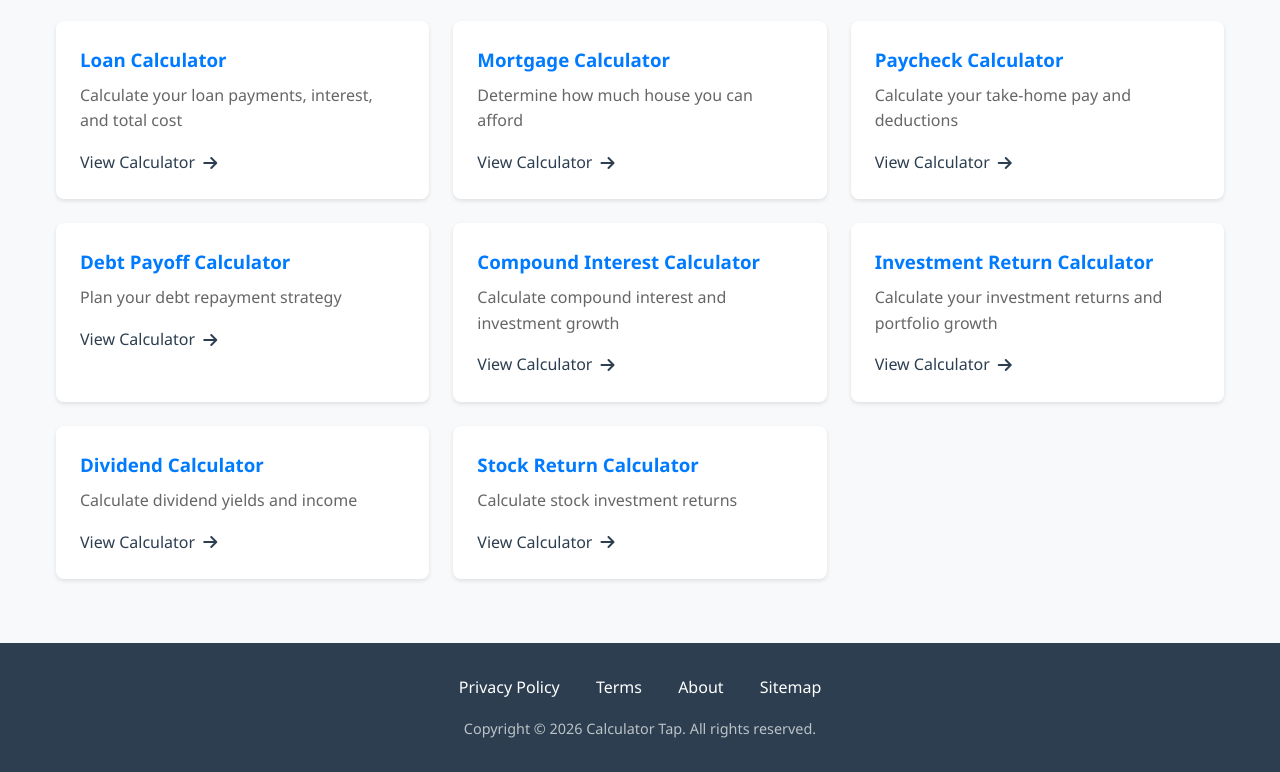
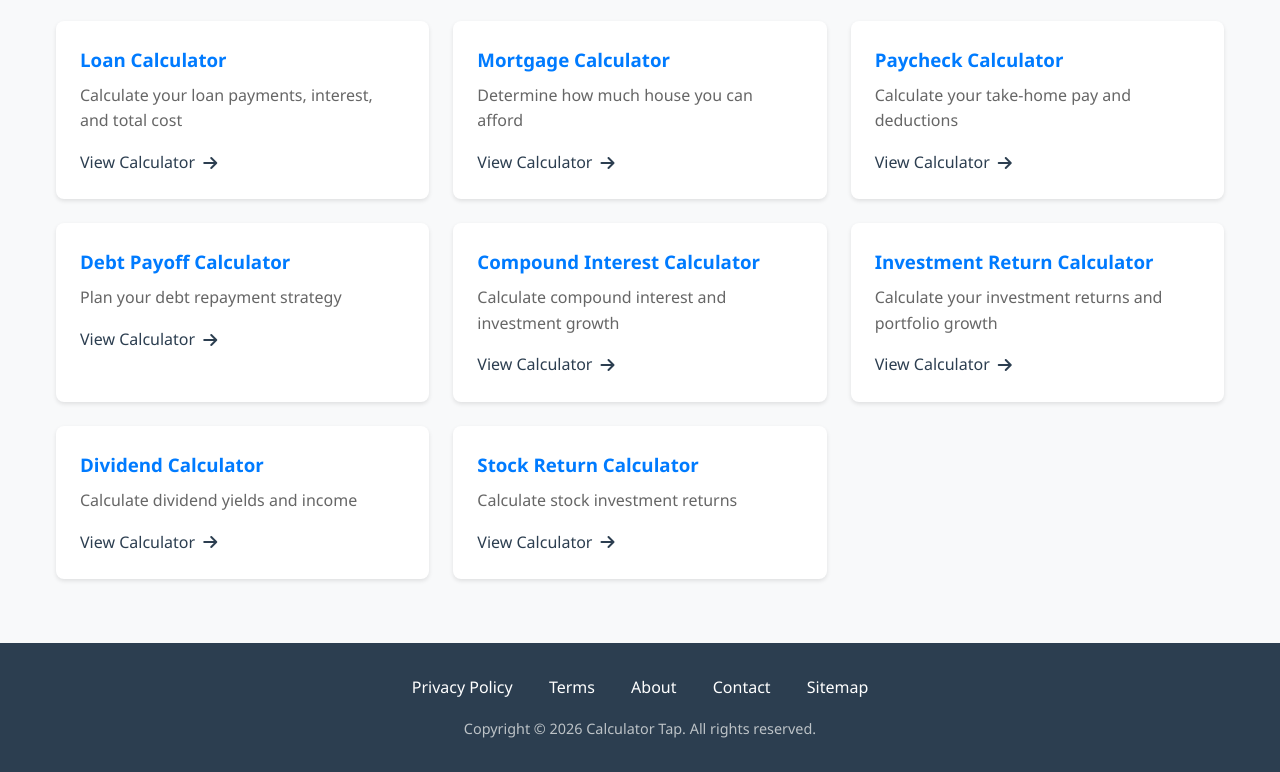
Before and after one commit to Ella013/calculator-tap, a website: page sitemap.html in a window 1280 px wide. Shown: the part 135-907 px from the top of the page. Drawn offline with Linux system fonts and the light colour scheme.

Commit message:
Fix inconsistent footer links — all pages now show full nav
- sitemap.html: was missing Contact link
- loan, mortgage, paycheck calculators: were missing Sitemap link
- All pages now consistently show: Privacy Policy | Terms | About | Contact | Sitemap

Co-Authored-By: Claude Sonnet 4.6 <noreply@anthropic.com>

```diff
--- a/sitemap.html
+++ b/sitemap.html
@@ -152,7 +152,8 @@
                 <a href="privacy-policy.html">Privacy Policy</a>
                 <a href="terms.html">Terms</a>
                 <a href="about.html">About</a>
-                <a href="sitemap.html">Sitemap</a>
+                <a href="contact.html">Contact</a>
+                <a href="sitemap.html" class="active">Sitemap</a>
             </div>
             <div class="copyright">
                 <p>Copyright © <span id="currentYear"></span> Calculator Tap. All rights reserved.</p>
```
Also changed, not shown: Mortgage-Qualification-Calculator/mortgage-qualification.html (+2 -1 lines), loan-calculator/loan-calculator.html (+2 -1 lines), paycheck-calculator/paycheck-calculator.html (+2 -1 lines).
